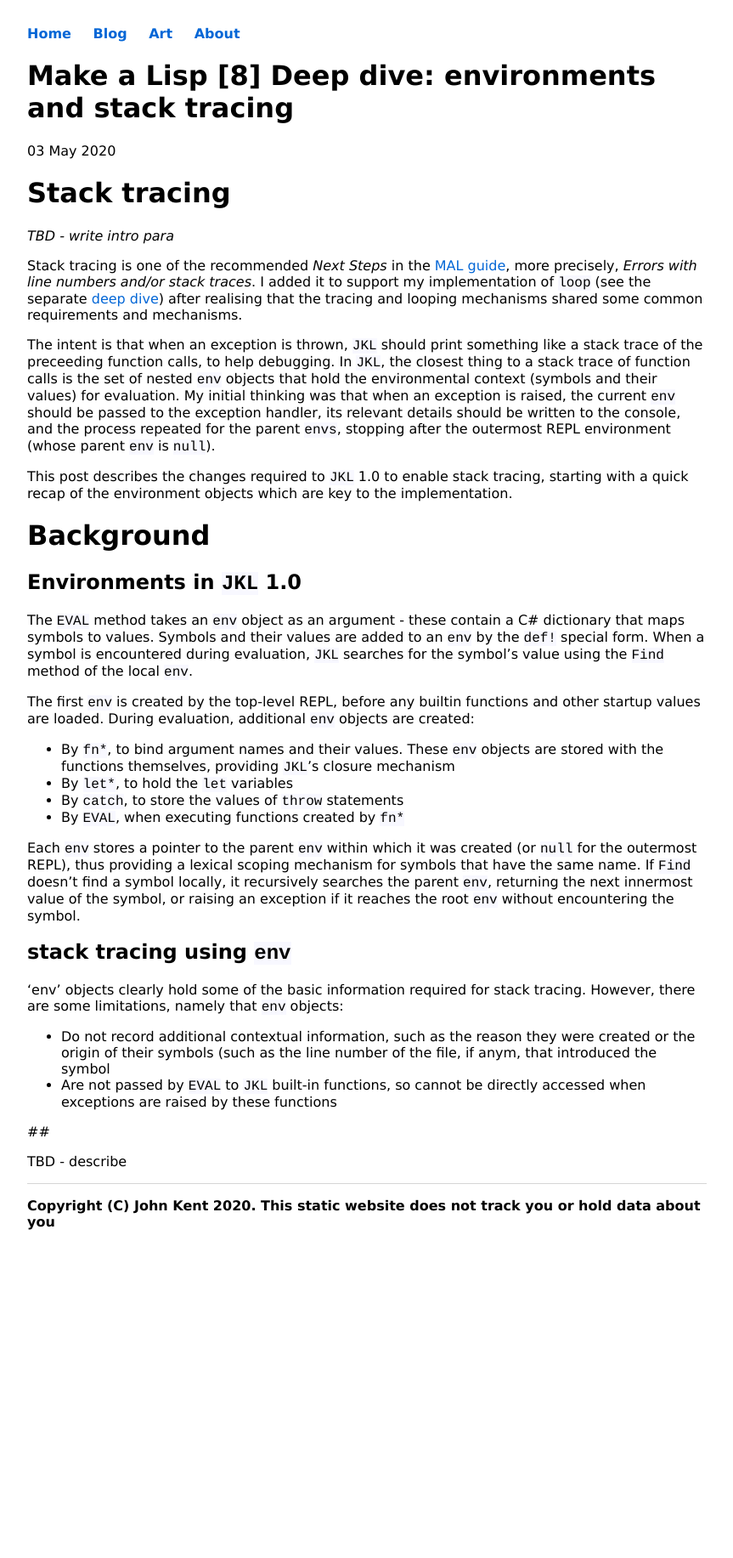
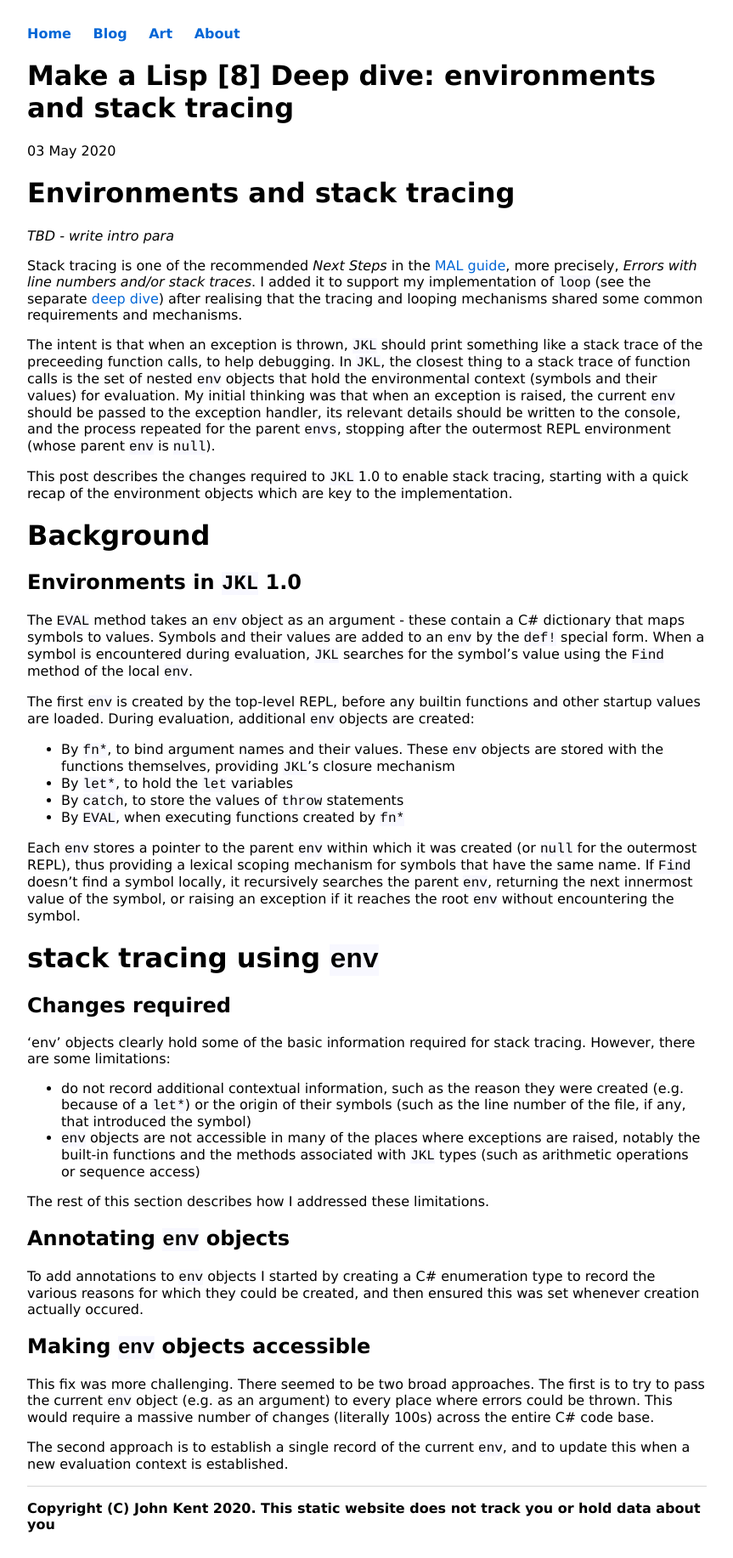
Before and after one commit to KineticLensman/KineticLensman.github.io, a Jekyll site: the page built from _posts/2020-05-02-environments.md, in a window 1280 px wide. Shown: the whole page at 85% size, without its empty margins (208-1071 px from the left). Built offline with Jekyll 4.4.1, drawn with Linux system fonts in a browser that asks for light colours; before the commit the page ends 1477 px from its top, so only the background shows below that.

Commit message:
env object accessibility

```diff
--- a/_posts/2020-05-02-environments.md
+++ b/_posts/2020-05-02-environments.md
@@ -4,7 +4,7 @@ title: "Make a Lisp [8] Deep dive: environments and stack tracing"
 date: 2020-05-03
 ---
 
-# Stack tracing
+# Environments and stack tracing
 
 *TBD - write intro para*
 
@@ -28,12 +28,22 @@ The first `env` is created by the top-level REPL, before any builtin functions a
 
 Each `env` stores a pointer to the parent `env` within which it was created (or `null` for the outermost REPL), thus providing a lexical scoping mechanism for symbols that have the same name. If `Find` doesn't find a symbol locally, it recursively searches the parent `env`, returning the next innermost value of the symbol, or raising an exception if it reaches the root `env` without encountering the symbol.
 
-## stack tracing using `env`
+# stack tracing using `env`
 
-'env' objects clearly hold some of the basic information required for stack tracing. However, there are some limitations, namely that `env` objects:
-* Do not record additional contextual information, such as the reason they were created or the origin of their symbols (such as the line number of the file, if anym, that introduced the symbol
-* Are not passed by `EVAL` to `JKL` built-in functions, so cannot be directly accessed when exceptions are raised by these functions
+## Changes required
 
-##
+'env' objects clearly hold some of the basic information required for stack tracing. However, there are some limitations:
+* do not record additional contextual information, such as the reason they were created (e.g. because of a `let*`) or the origin of their symbols (such as the line number of the file, if any, that introduced the symbol)
+* `env` objects are not accessible in many of the places where exceptions are raised, notably the built-in functions and the methods associated with `JKL` types (such as arithmetic operations or sequence access)
 
-TBD - describe
+The rest of this section describes how I addressed these limitations.
+
+## Annotating `env` objects
+
+To add annotations to `env` objects I started by creating a C# enumeration type to record the various reasons for which they could be created, and then ensured this was set whenever creation actually occured.
+
+## Making `env` objects accessible
+
+This fix was more challenging. There seemed to be two broad approaches. The first is to try to pass the current `env` object (e.g. as an argument) to every place where errors could be thrown. This would require a massive number of changes (literally 100s) across the entire C# code base.
+
+The second approach is to establish a single record of the current `env`, and to update this when a new evaluation context is established.
```
